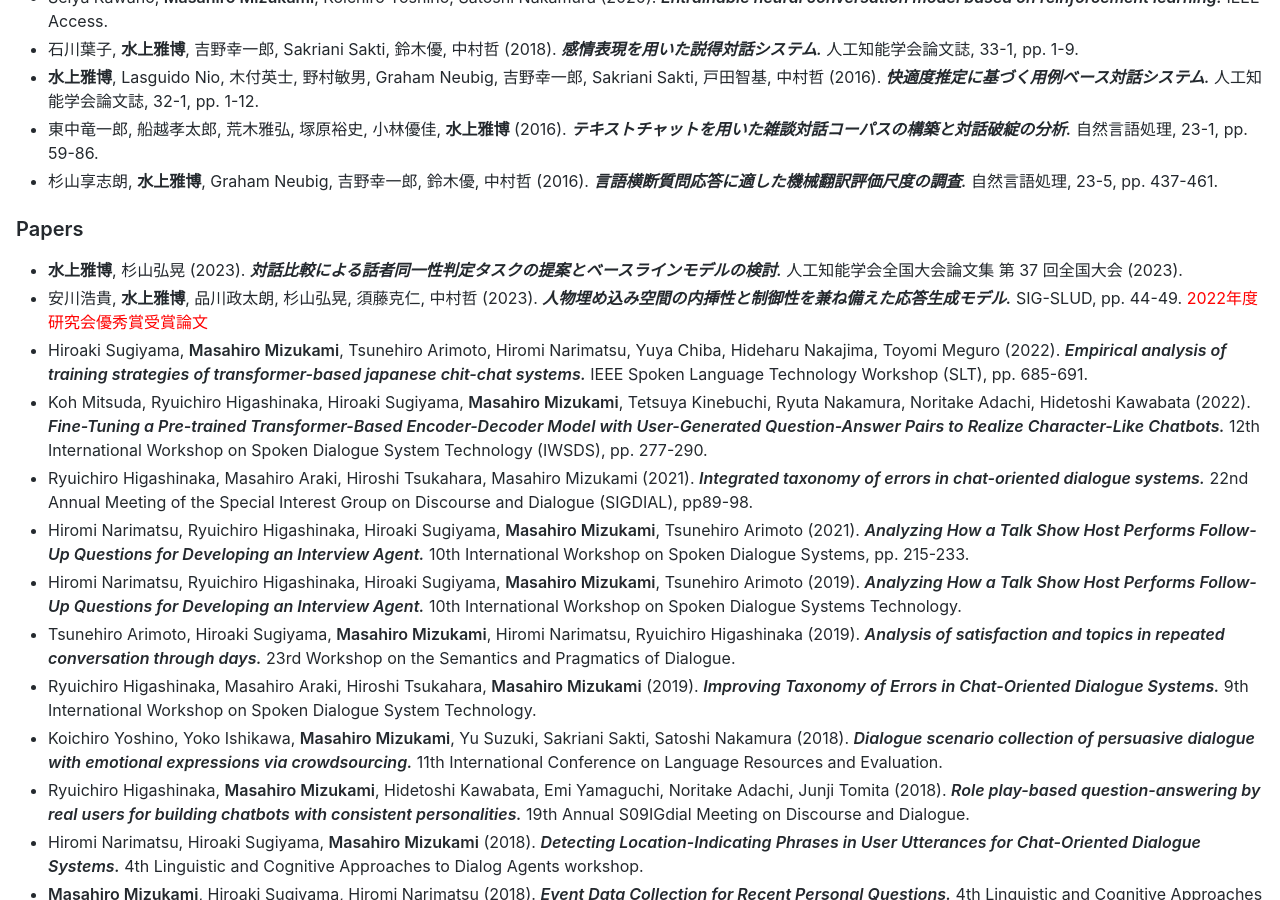
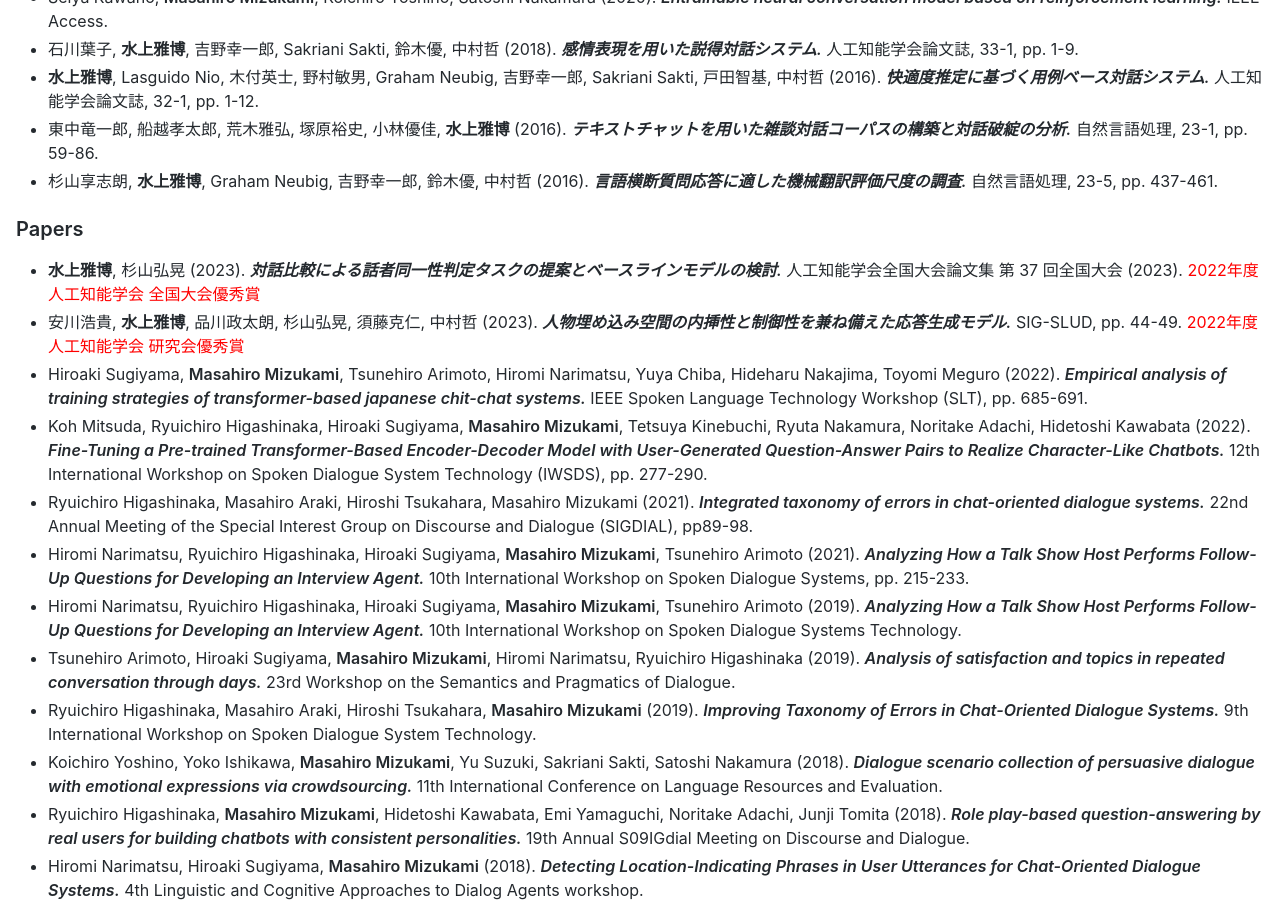
Before and after one commit to masahiro-mi/masahiro-mi.github.io, a Jekyll site: the page built from index.md, in a window 1280 px wide and 900 px high, scrolled down 979 px. Built offline with Jekyll 4.4.1, drawn with Linux system fonts in a browser that asks for light colours; comment, search, counter and statistics services are not loaded; our own code applies the rules of GitHub Pages for plain Markdown files.

Commit message:
update index

```diff
--- a/_config.yml
+++ b/_config.yml
@@ -13,7 +13,7 @@ theme: jekyll-theme-primer
 
 # page setting
 lang: ja
-title: 'Masahiro Mizukami (水上雅博) / Individuality.jp'
+title: 'Masahiro Mizukami (水上雅博)'
 email: 'ma.aqua.13 (at) gmail.com'
 twitter_username: 'mima_tea'
 github_username: 'masahiro-mi'
--- a/index.md
+++ b/index.md
@@ -35,8 +35,8 @@ layout: default
 
 ### Papers
 <!--2023-->
-- **水上雅博**, 杉山弘晃 (2023). ***対話比較による話者同一性判定タスクの提案とベースラインモデルの検討.*** 人工知能学会全国大会論文集 第 37 回全国大会 (2023).
-- 安川浩貴, **水上雅博**, 品川政太朗, 杉山弘晃, 須藤克仁, 中村哲 (2023). ***人物埋め込み空間の内挿性と制御性を兼ね備えた応答生成モデル.*** SIG-SLUD, pp. 44-49. <font color="red">2022年度 研究会優秀賞受賞論文</font>
+- **水上雅博**, 杉山弘晃 (2023). ***対話比較による話者同一性判定タスクの提案とベースラインモデルの検討.*** 人工知能学会全国大会論文集 第 37 回全国大会 (2023). <font color="red">2022年度 人工知能学会 全国大会優秀賞</font>
+- 安川浩貴, **水上雅博**, 品川政太朗, 杉山弘晃, 須藤克仁, 中村哲 (2023). ***人物埋め込み空間の内挿性と制御性を兼ね備えた応答生成モデル.*** SIG-SLUD, pp. 44-49. <font color="red">2022年度 人工知能学会 研究会優秀賞</font>
 <!--2022-->
 - Hiroaki Sugiyama, **Masahiro Mizukami**, Tsunehiro Arimoto, Hiromi Narimatsu, Yuya Chiba, Hideharu Nakajima, Toyomi Meguro (2022). ***Empirical analysis of training strategies of transformer-based japanese chit-chat systems.*** IEEE Spoken Language Technology Workshop (SLT), pp. 685-691.
 - Koh Mitsuda, Ryuichiro Higashinaka, Hiroaki Sugiyama, **Masahiro Mizukami**, Tetsuya Kinebuchi, Ryuta Nakamura, Noritake Adachi, Hidetoshi Kawabata (2022). ***Fine-Tuning a Pre-trained Transformer-Based Encoder-Decoder Model with User-Generated Question-Answer Pairs to Realize Character-Like Chatbots.*** 12th International Workshop on Spoken Dialogue System Technology (IWSDS), pp. 277-290.
```
Also changed, not shown: research/narikiri_seika.md (+1 -1 lines).
